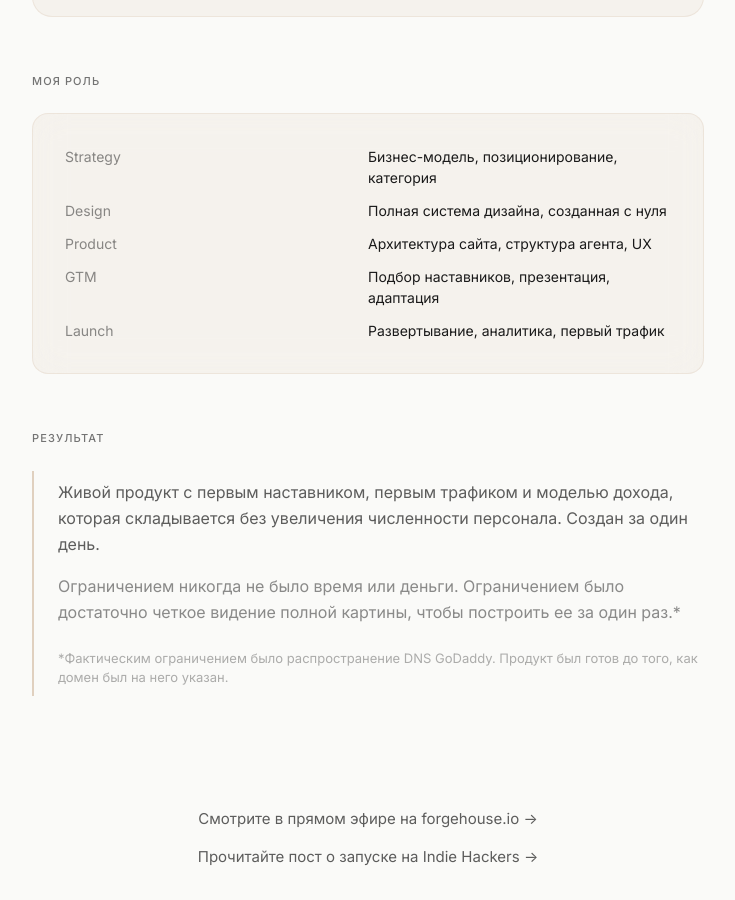
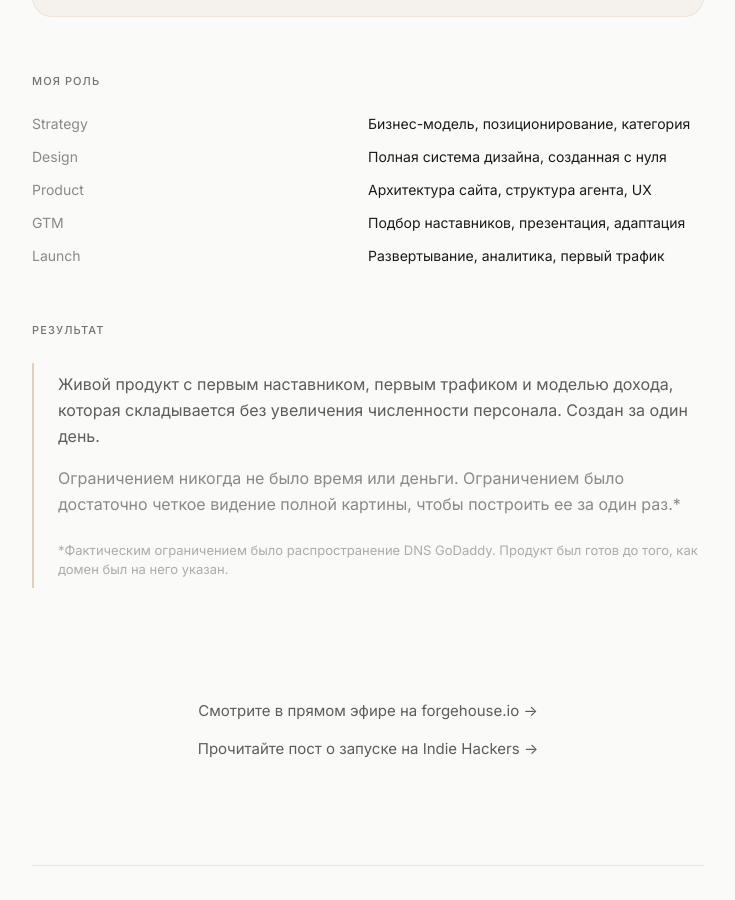
Before and after one commit to Apex-Sudo/leonfreier, a Next.js app: page /ru/spielzuege/forgehouse in a window 1280 px wide. Shown: the part 2276-3176 px from the top of the page, without its empty margins (272-1007 px from the left). Built offline with nearby package versions, Linux system fonts and the light colour scheme.

Commit message:
FHDP #6: remove glass-card from static data sections (FH + GPU case studies)

```diff
--- a/app/[lang]/spielzuege/forgehouse/page.tsx
+++ b/app/[lang]/spielzuege/forgehouse/page.tsx
@@ -112,7 +112,6 @@ export default async function ForgeHouseCase({ params }: { params: Promise<{ lan
       <section className="px-6 pb-14">
         <div className="max-w-2xl mx-auto">
           <h2 className="text-[11px] font-medium tracking-widest text-muted uppercase mb-6">{t.role_title}</h2>
-          <div className="glass-card p-8">
           <div className="grid grid-cols-2 gap-y-3 text-[14px]">
             <span className="text-foreground/50">Strategy</span>
             <span className="text-foreground">{t.role_strategy}</span>
@@ -124,7 +123,6 @@ export default async function ForgeHouseCase({ params }: { params: Promise<{ lan
             <span className="text-foreground">{t.role_gtm}</span>
             <span className="text-foreground/50">Launch</span>
             <span className="text-foreground">{t.role_launch}</span>
-            </div>
           </div>
         </div>
       </section>
--- a/app/[lang]/spielzuege/gpu-compute/page.tsx
+++ b/app/[lang]/spielzuege/gpu-compute/page.tsx
@@ -113,7 +113,6 @@ export default async function GpuComputeCaseStudy({ params }: { params: Promise<
           <h2 className="text-[11px] font-medium tracking-widest text-muted uppercase mb-6">
             {t.shows_title}
           </h2>
-          <div className="glass-card p-8">
           <div className="space-y-5">
             {showItems.map((item) => (
               <div key={item.label} className="flex gap-4">
@@ -124,7 +123,6 @@ export default async function GpuComputeCaseStudy({ params }: { params: Promise<
                 </div>
               </div>
             ))}
-            </div>
           </div>
         </div>
       </section>
```
Lines whose indentation alone changed are shown as unchanged.
